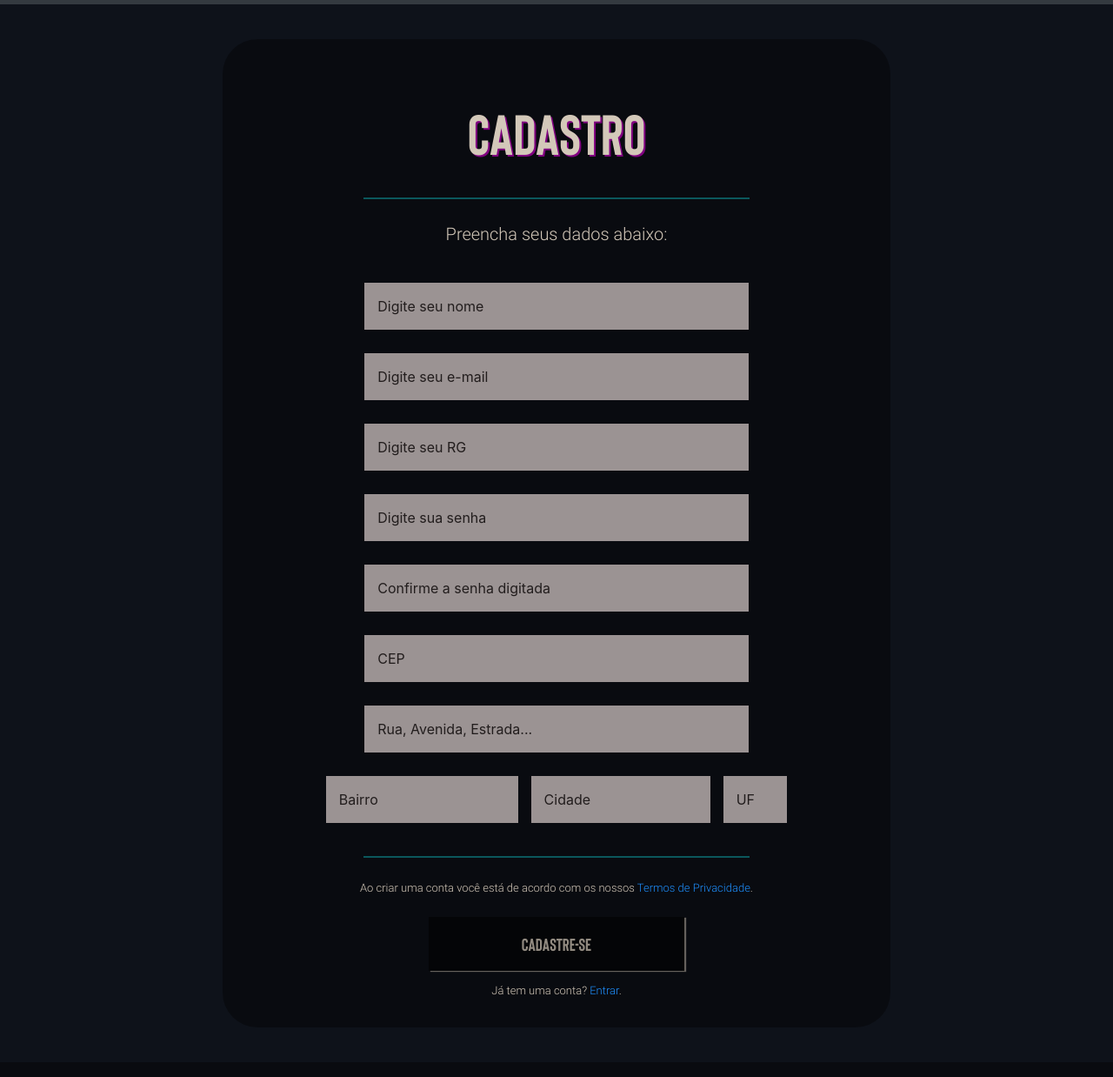
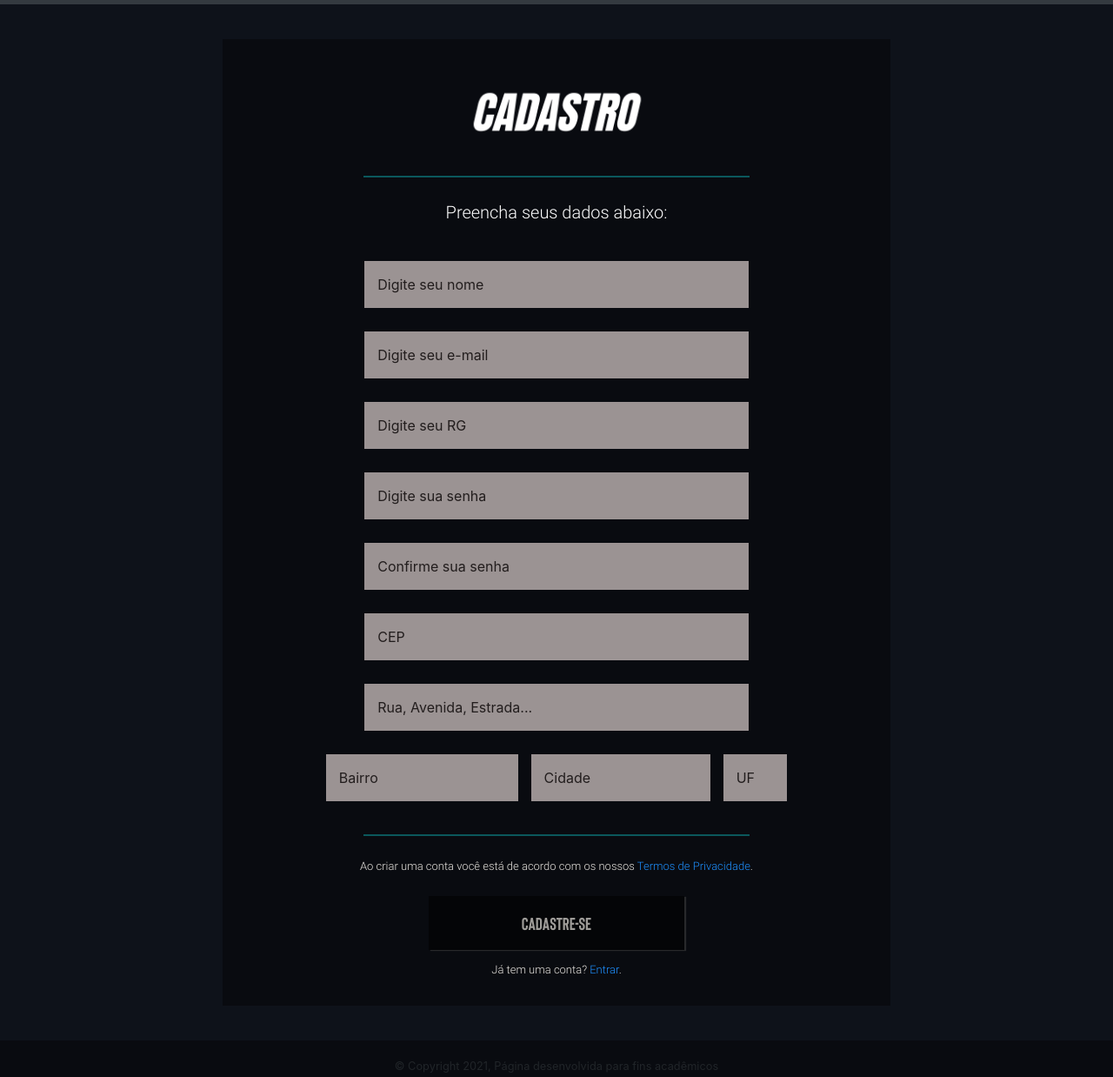
Before and after one commit to Pedro-jds/TechFlix, a plain HTML site: page Cadastro/register.html in a window 1280 px wide. Shown: the part 53-1291 px from the top of the page at 87% size. Drawn offline with nearby package versions, Linux system fonts and the light colour scheme.

Commit message:
Alterações no título e estilo do container

```diff
--- a/Cadastro/register.html
+++ b/Cadastro/register.html
@@ -41,7 +41,7 @@
 
    <form action="action_page.php">
     <div class="container" id="formulario">
-      <h1>CADASTRO</h1>
+      <img src="cadastro.png" alt="titulo" id="titulo">
       <hr>
 
       <p class="subtitulo">Preencha seus dados abaixo: </p>
@@ -57,7 +57,7 @@
       <input type="password" placeholder="Digite sua senha" name="psw" id="psw"  pattern="^(?=.*[0-9]+.*)(?=.*[a-zA-Z]+.*)[0-9a-zA-Z]{6,}$" Title="A senha deverá ser composta por letras e números e possuir, no mínimo, 6 caracteres" required>
 
 
-      <input type="password" placeholder="Confirme a senha digitada" name="psw-repeat" id="psw-repeat" required>
+      <input type="password" placeholder="Confirme sua senha" name="psw-repeat" id="psw-repeat" required>
 
 
       <input type="text" placeholder="CEP" name="cep" id="cep" maxlength="9" onblur="pesquisacep(this.value)" onkeypress="return onlyNumberKey(event)" required >
--- a/Cadastro/style.css
+++ b/Cadastro/style.css
@@ -28,7 +28,6 @@ body{
   align-items: center;
   background-color: rgba(0, 0, 0, 0.377);
   width: 60%;
-  border-radius: 40px;
   margin:auto;
   margin-top: 40px;
   margin-bottom: 40px;
@@ -77,32 +76,17 @@ hr {
 
 }
 
-h1{
-    color: rgb(211, 200, 185);
-    font-family: "Bison";
-    font-size: 65px;
-    margin: 38px 0px 0px;
-    padding-bottom: 20px;
-    text-shadow: 2px 2px purple;
-}
-
-h1:hover{
-  text-shadow: rebeccapurple 1px 0 10px;
-  transition: 1s;
-}
-
-
-b{
-    color:rgb(211, 200, 185) ;
-    font-family: "Roboto";
-    font-weight: lighter;
+#titulo {
+   width: 30%;
+   padding: 20px 0 18px 0;
 }
 
 
 .subtitulo {
-    color: rgb(211, 200, 185);
+    color: white;
     font-family: "Roboto";
     font-size: 20px;
+    font-weight: 550;
 }
 
 .adress2 {
@@ -133,20 +117,18 @@ width: 10%;
 }
 
 p {
-  color: rgb(211, 200, 185);
+  color: rgb(233, 230, 225);
     font-family: "Roboto";
     font-size: 13px;
 }
 
 
 .cadastrobtn {
-  color: rgba(211, 200, 185, 0.753);
+  color: rgba(231, 227, 221, 0.753);
   padding: 16px 20px;
   margin: 8px 0;
-  /*border-color: #aa04a273;
-  border-width:medium;*/
   border:none;
-  box-shadow: 2px 1px 1px rgba(211, 200, 185, 0.507);
+  box-shadow: 2px 1px 1px rgba(78, 77, 75, 0.507);
   background-color: rgba(0, 0, 0, 0.603);
   cursor: pointer;
   width: 40%;
@@ -157,7 +139,7 @@ p {
 
 .cadastrobtn:hover {
   opacity:1;
-  box-shadow: 5px 3px 3px  #ce19c5d8;
+  box-shadow: 5px 3px 3px #ce19c5d8;
   transition: 1.3s
 }
 
```
Also changed, not shown: Cadastro/cadastro.png (added).
